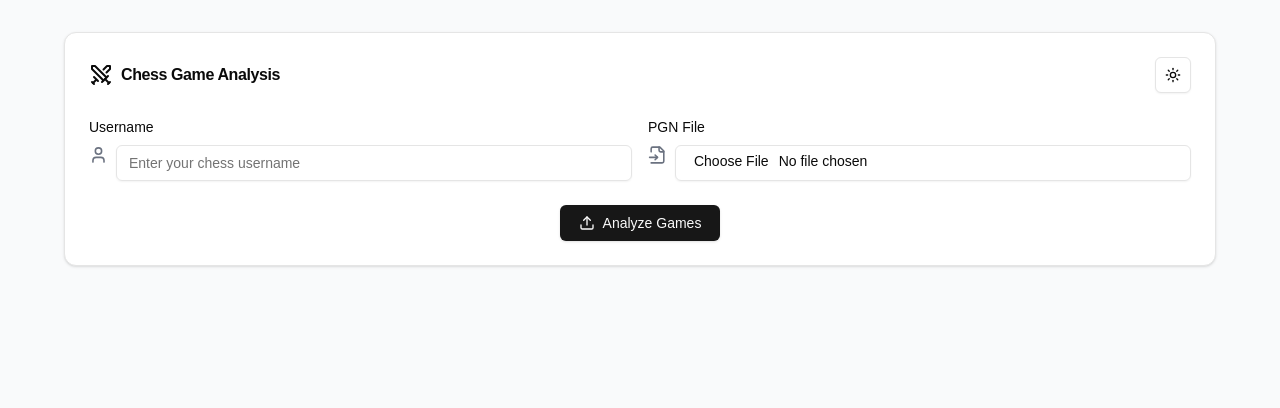
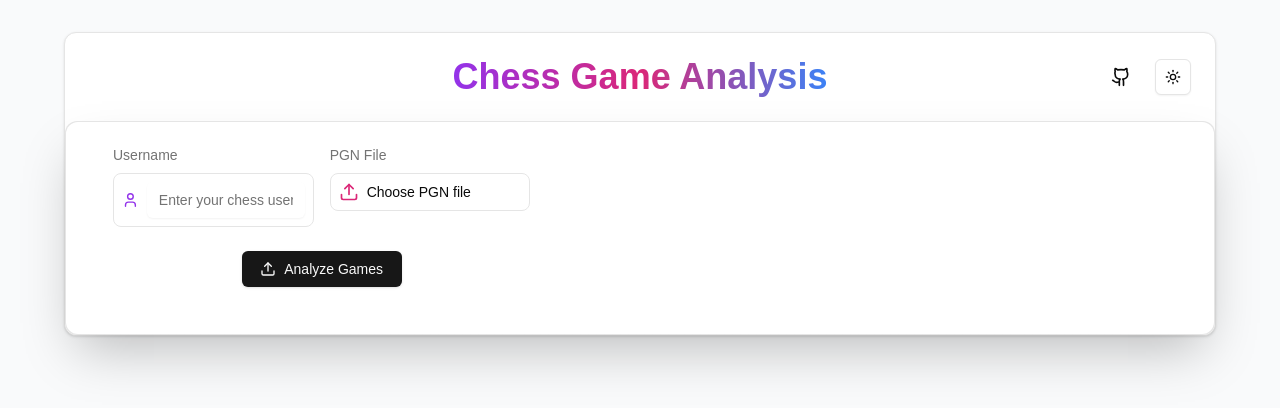
Before and after one commit to adysingh5711/LichessYearInReview, a Next.js app: page / in a window 1280 px wide. Shown: the top 408 px of the page. Built offline with nearby package versions, Linux system fonts and the light colour scheme.

Commit message:
Updated ui of overview

```diff
--- a/components/chess-analyzer.tsx
+++ b/components/chess-analyzer.tsx
@@ -12,6 +12,7 @@ import { Input } from "@/components/ui/input";
 import { Alert, AlertDescription } from "@/components/ui/alert";
 import { Tabs, TabsContent, TabsList, TabsTrigger } from "@/components/ui/tabs";
 import { Dialog, DialogContent } from "@/components/ui/dialog";
+import { MagicCard } from "@/components/ui/magic-card";
 
 // Chart components
 import {
@@ -481,41 +482,79 @@ const ChessAnalyzer = () => {
       <div className="max-w-6xl mx-auto space-y-8">
         <Card>
           <CardHeader>
-            <div className="flex items-center justify-between w-full">
-              <CardTitle className="flex items-center gap-2">
-                <Swords className="h-6 w-6" />
-                Chess Game Analysis
-              </CardTitle>
+            <div className="flex items-center justify-between w-full relative">
+              <div className="absolute right-0 flex items-center gap-2">
+                <a
+                  href="https://github.com/adysingh5711/LichessYearInReview"
+                  target="_blank"
+                  rel="noopener noreferrer"
+                  className="p-2 hover:bg-accent rounded-full transition-colors"
+                >
+                  <svg
+                    xmlns="http://www.w3.org/2000/svg"
+                    width="24"
+                    height="24"
+                    viewBox="0 0 24 24"
+                    fill="none"
+                    stroke="currentColor"
+                    strokeWidth="2"
+                    strokeLinecap="round"
+                    strokeLinejoin="round"
+                    className="w-5 h-5"
+                  >
+                    <path d="M15 22v-4a4.8 4.8 0 0 0-1-3.5c3 0 6-2 6-5.5.08-1.25-.27-2.48-1-3.5.28-1.15.28-2.35 0-3.5 0 0-1 0-3 1.5-2.64-.5-5.36-.5-8 0C6 2 5 2 5 2c-.3 1.15-.3 2.35 0 3.5A5.02 5.02 0 0 0 5 9c0 3.5 3 5.5 6 5.5-.39.49-.68 1.05-.85 1.65-.17.6-.22 1.23-.15 1.85v4" />
+                    <path d="M9 18c-4.51 2-5-2-7-2" />
+                  </svg>
+                </a>
                 <ModeToggle />
               </div>
+              <h1 className="text-4xl font-bold bg-gradient-to-r from-purple-600 via-pink-600 to-blue-500 bg-clip-text text-transparent mx-auto">
+                Chess Game Analysis
+              </h1>
+            </div>
           </CardHeader>
+          <MagicCard
+            className="p-6 shadow-2xl"
+            gradientColor={theme === "dark" ? "#262626" : "#f3f4f6"}
+          >
             <CardContent>
               <div className="grid gap-6">
                 <div className="flex gap-4 flex-col md:flex-row">
                   <div className="flex-1">
-                  <label className="block text-sm font-medium mb-2">
+                    <label className="block text-sm font-medium mb-2 text-muted-foreground">
                       Username
                     </label>
-                  <div className="flex gap-2">
-                    <User className="w-5 h-5 text-gray-500" />
+                    <div className="relative group">
+                      <div className="absolute inset-0 bg-gradient-to-r from-purple-500/20 to-pink-500/20 rounded-lg transition-opacity opacity-0 group-hover:opacity-100" />
+                      <div className="relative flex gap-2 items-center bg-background/50 backdrop-blur-sm rounded-lg p-2 border">
+                        <User className="w-5 h-5 text-purple-600" />
                         <Input
                           placeholder="Enter your chess username"
                           value={username}
                           onChange={(e) => setUsername(e.target.value)}
+                          className="border-0 bg-transparent focus-visible:ring-0"
                         />
                       </div>
                     </div>
+                  </div>
                   <div className="flex-1">
-                  <label className="block text-sm font-medium mb-2">
+                    <label className="block text-sm font-medium mb-2 text-muted-foreground">
                       PGN File
                     </label>
-                  <div className="flex gap-2">
-                    <FileInput className="w-5 h-5 text-gray-500" />
+                    <div className="relative group">
+                      <label className="relative flex gap-2 items-center cursor-pointer bg-background/50 backdrop-blur-sm rounded-lg p-2 border hover:bg-accent transition-colors">
+                        <div className="absolute inset-0 bg-gradient-to-r from-purple-500/20 to-pink-500/20 rounded-lg transition-opacity opacity-0 group-hover:opacity-100" />
+                        <Upload className="w-5 h-5 text-pink-600" />
+                        <span className="text-sm">
+                          {file ? file.name : "Choose PGN file"}
+                        </span>
                         <Input
                           type="file"
                           accept=".pgn"
                           onChange={handleFileChange}
+                          className="hidden"
                         />
+                      </label>
                     </div>
                   </div>
                 </div>
@@ -552,7 +591,9 @@ const ChessAnalyzer = () => {
                 )}
               </div>
             </CardContent>
+          </MagicCard>
         </Card>
+
 
         {/* Tabs and other content remain the same */}
 
@@ -567,60 +608,49 @@ const ChessAnalyzer = () => {
             </TabsList>
             <TabsContent value="overview">
               <div className="grid grid-cols-1 md:grid-cols-2 lg:grid-cols-3 xl:grid-cols-3 gap-4">
-                <Card className="dark:bg-black/10">
-                  <CardHeader>
-                    <CardTitle className="text-lg dark:text-gray-100">Results</CardTitle>
-                  </CardHeader>
-                  <CardContent className="dark:text-gray-200">
-                    <div className="space-y-2">
-                      <p>
-                        Total Games:{" "}
-                        {Object.values(stats.results).reduce(
-                          (a, b) => a + b,
-                          0
-                        )}
-                      </p>
+                <MagicCard
+                  className="h-full flex flex-col shadow-2xl p-6"
+                  gradientColor={theme === "dark" ? "#262626" : "#D9D9D955"}
+                >
+                  <h3 className="text-lg font-semibold dark:text-gray-100">Results</h3>
+                  <div className="space-y-2 dark:text-gray-200 mt-2">
+                    <p>Total Games: {totalGames}</p>
                     <p>Wins: {stats.results.wins}</p>
                     <p>Losses: {stats.results.losses}</p>
                     <p>Draws: {stats.results.draws}</p>
                   </div>
-                  </CardContent>
-                </Card>
+                </MagicCard>
 
-                <Card className="dark:bg-black/10">
-                  <CardHeader>
-                    <CardTitle className="text-lg dark:text-gray-100">Game Types</CardTitle>
-                  </CardHeader>
-                  <CardContent className="dark:text-gray-200">
-                    <div className="space-y-2">
+                <MagicCard
+                  className="h-full flex flex-col shadow-2xl p-6"
+                  gradientColor={theme === "dark" ? "#262626" : "#D9D9D955"}
+                >
+                  <h3 className="text-lg font-semibold dark:text-gray-100">Game Types</h3>
+                  <div className="space-y-2 dark:text-gray-200 mt-2">
                     {Object.entries(stats.gameTypes).map(([type, count]) => (
-                        <p key={type}>
-                          {type}: {count} games
-                        </p>
+                      <p key={type}>{type}: {count} games</p>
                     ))}
                   </div>
-                  </CardContent>
-                </Card>
+                </MagicCard>
 
-                <Card className="dark:bg-black/10">
-                  <CardHeader>
-                    <CardTitle className="text-lg dark:text-gray-100">Streaks</CardTitle>
-                  </CardHeader>
-                  <CardContent className="dark:text-gray-200">
-                    <div className="space-y-2">
+                <MagicCard
+                  className="h-full flex flex-col shadow-2xl p-6"
+                  gradientColor={theme === "dark" ? "#262626" : "#D9D9D955"}
+                >
+                  <h3 className="text-lg font-semibold dark:text-gray-100">Streaks</h3>
+                  <div className="space-y-2 dark:text-gray-200 mt-2">
                     <p>Longest Win Streak: {stats.streaks.winStreak}</p>
                     <p>Longest Loss Streak: {stats.streaks.lossStreak}</p>
                     <p>Longest Draw Streak: {stats.streaks.drawStreak}</p>
                   </div>
-                  </CardContent>
-                </Card>
+                </MagicCard>
 
-                <Card className="dark:bg-black/10">
-                  <CardHeader>
-                    <CardTitle className="text-lg dark:text-gray-100">Color Statistics</CardTitle>
-                  </CardHeader>
-                  <CardContent className="dark:text-gray-200">
-                    <div className="space-y-2">
+                <MagicCard
+                  className="h-full flex flex-col shadow-2xl p-6"
+                  gradientColor={theme === "dark" ? "#262626" : "#D9D9D955"}
+                >
+                  <h3 className="text-lg font-semibold dark:text-gray-100">Color Statistics</h3>
+                  <div className="space-y-2 dark:text-gray-200 mt-2">
                     <div>
                       <p className="font-medium">White:</p>
                       <p>Wins: {stats.colorStats.White.wins}</p>
@@ -634,57 +664,38 @@ const ChessAnalyzer = () => {
                       <p>Draws: {stats.colorStats.Black.draws}</p>
                     </div>
                   </div>
-                  </CardContent>
-                </Card>
-                <Card className="dark:bg-black/10">
-                  <CardHeader>
-                    <CardTitle className="text-lg dark:text-gray-100">
+                </MagicCard>
+
+                <MagicCard
+                  className="h-full flex flex-col shadow-2xl p-6"
+                  gradientColor={theme === "dark" ? "#262626" : "#D9D9D955"}
+                >
+                  <h3 className="text-lg font-semibold dark:text-gray-100">
                     Result Distribution by Game Length
-                    </CardTitle>
-                  </CardHeader>
-                  <CardContent className="dark:text-gray-200">
+                  </h3>
+                  <div className="dark:text-gray-200 mt-2">
                     <div className="grid grid-cols-1 md:grid-cols-3 gap-4">
                       <div className="space-y-2">
                         <h3 className="font-medium">Wins</h3>
-                        <p>
-                          Average:{" "}
-                          {stats.resultDistribution.wins.average.toFixed(1)}{" "}
-                          moves
-                        </p>
-                        <p>
-                          Shortest: {stats.resultDistribution.wins.shortest}
-                        </p>
+                        <p>Average: {stats.resultDistribution.wins.average.toFixed(1)} moves</p>
+                        <p>Shortest: {stats.resultDistribution.wins.shortest}</p>
                         <p>Longest: {stats.resultDistribution.wins.longest}</p>
                       </div>
                       <div className="space-y-2">
                         <h3 className="font-medium">Losses</h3>
-                        <p>
-                          Average:{" "}
-                          {stats.resultDistribution.losses.average.toFixed(1)}{" "}
-                          moves
-                        </p>
-                        <p>
-                          Shortest: {stats.resultDistribution.losses.shortest}
-                        </p>
-                        <p>
-                          Longest: {stats.resultDistribution.losses.longest}
-                        </p>
+                        <p>Average: {stats.resultDistribution.losses.average.toFixed(1)} moves</p>
+                        <p>Shortest: {stats.resultDistribution.losses.shortest}</p>
+                        <p>Longest: {stats.resultDistribution.losses.longest}</p>
                       </div>
                       <div className="space-y-2">
                         <h3 className="font-medium">Draws</h3>
-                        <p>
-                          Average:{" "}
-                          {stats.resultDistribution.draws.average.toFixed(1)}{" "}
-                          moves
-                        </p>
-                        <p>
-                          Shortest: {stats.resultDistribution.draws.shortest}
-                        </p>
+                        <p>Average: {stats.resultDistribution.draws.average.toFixed(1)} moves</p>
+                        <p>Shortest: {stats.resultDistribution.draws.shortest}</p>
                         <p>Longest: {stats.resultDistribution.draws.longest}</p>
                       </div>
                     </div>
-                  </CardContent>
-                </Card>
+                  </div>
+                </MagicCard>
               </div>
             </TabsContent>
             <TabsContent value="openings">
--- a/components/ui/button.tsx
+++ b/components/ui/button.tsx
@@ -9,16 +9,13 @@ const buttonVariants = cva(
   {
     variants: {
       variant: {
-        default:
-          "bg-primary text-primary-foreground shadow hover:bg-primary/90",
-        destructive:
-          "bg-destructive text-destructive-foreground shadow-sm hover:bg-destructive/90",
-        outline:
-          "border border-input bg-background shadow-sm hover:bg-accent hover:text-accent-foreground",
-        secondary:
-          "bg-secondary text-secondary-foreground shadow-sm hover:bg-secondary/80",
+        default: "bg-primary text-primary-foreground shadow hover:bg-primary/90",
+        destructive: "bg-destructive text-destructive-foreground shadow-sm hover:bg-destructive/90",
+        outline: "border border-input bg-background shadow-sm hover:bg-accent hover:text-accent-foreground",
+        secondary: "bg-secondary text-secondary-foreground shadow-sm hover:bg-secondary/80",
         ghost: "hover:bg-accent hover:text-accent-foreground",
         link: "text-primary underline-offset-4 hover:underline",
+        "primary-gradient": "bg-gradient-to-r from-blue-500 to-purple-500 text-white hover:bg-gradient-to-r hover:from-purple-500 hover:to-blue-500",
       },
       size: {
         default: "h-9 px-4 py-2",
@@ -36,7 +33,7 @@ const buttonVariants = cva(
 
 export interface ButtonProps
   extends React.ButtonHTMLAttributes<HTMLButtonElement>,
-    VariantProps<typeof buttonVariants> {
+  VariantProps<typeof buttonVariants> {
   asChild?: boolean
 }
 
--- /dev/null
+++ b/components/ui/magic-card.tsx
@@ -0,0 +1,106 @@
+"use client";
+
+import { motion, useMotionTemplate, useMotionValue } from "motion/react";
+import React, { useCallback, useEffect, useRef } from "react";
+
+import { cn } from "@/lib/utils";
+
+interface MagicCardProps extends React.HTMLAttributes<HTMLDivElement> {
+  gradientSize?: number;
+  gradientColor?: string;
+  gradientOpacity?: number;
+  gradientFrom?: string;
+  gradientTo?: string;
+}
+
+export function MagicCard({
+  children,
+  className,
+  gradientSize = 200,
+  gradientColor = "#262626",
+  gradientOpacity = 0.8,
+  gradientFrom = "#9E7AFF",
+  gradientTo = "#FE8BBB",
+}: MagicCardProps) {
+  const cardRef = useRef<HTMLDivElement>(null);
+  const mouseX = useMotionValue(-gradientSize);
+  const mouseY = useMotionValue(-gradientSize);
+
+  const handleMouseMove = useCallback(
+    (e: MouseEvent) => {
+      if (cardRef.current) {
+        const { left, top } = cardRef.current.getBoundingClientRect();
+        const clientX = e.clientX;
+        const clientY = e.clientY;
+        mouseX.set(clientX - left);
+        mouseY.set(clientY - top);
+      }
+    },
+    [mouseX, mouseY],
+  );
+
+  const handleMouseOut = useCallback(
+    (e: MouseEvent) => {
+      if (!e.relatedTarget) {
+        document.removeEventListener("mousemove", handleMouseMove);
+        mouseX.set(-gradientSize);
+        mouseY.set(-gradientSize);
+      }
+    },
+    [handleMouseMove, mouseX, gradientSize, mouseY],
+  );
+
+  const handleMouseEnter = useCallback(() => {
+    document.addEventListener("mousemove", handleMouseMove);
+    mouseX.set(-gradientSize);
+    mouseY.set(-gradientSize);
+  }, [handleMouseMove, mouseX, gradientSize, mouseY]);
+
+  useEffect(() => {
+    document.addEventListener("mousemove", handleMouseMove);
+    document.addEventListener("mouseout", handleMouseOut);
+    document.addEventListener("mouseenter", handleMouseEnter);
+
+    return () => {
+      document.removeEventListener("mousemove", handleMouseMove);
+      document.removeEventListener("mouseout", handleMouseOut);
+      document.removeEventListener("mouseenter", handleMouseEnter);
+    };
+  }, [handleMouseEnter, handleMouseMove, handleMouseOut]);
+
+  useEffect(() => {
+    mouseX.set(-gradientSize);
+    mouseY.set(-gradientSize);
+  }, [gradientSize, mouseX, mouseY]);
+
+  return (
+    <div
+      ref={cardRef}
+      className={cn("group relative flex size-full rounded-xl", className)}
+    >
+      <div className="absolute inset-px z-10 rounded-xl bg-background" />
+      <div className="relative z-30">{children}</div>
+      <motion.div
+        className="pointer-events-none absolute inset-px z-10 rounded-xl opacity-0 transition-opacity duration-300 group-hover:opacity-100"
+        style={{
+          background: useMotionTemplate`
+            radial-gradient(${gradientSize}px circle at ${mouseX}px ${mouseY}px, ${gradientColor}, transparent 100%)
+          `,
+          opacity: gradientOpacity,
+        }}
+      />
+      <motion.div
+        className="pointer-events-none absolute inset-0 rounded-xl bg-border duration-300 group-hover:opacity-100"
+        style={{
+          background: useMotionTemplate`
+            radial-gradient(${gradientSize}px circle at ${mouseX}px ${mouseY}px,
+              ${gradientFrom},
+              ${gradientTo},
+              hsl(var(--border)) 100%
+            )
+          `,
+        }}
+      />
+    </div>
+  );
+}
--- a/package.json
+++ b/package.json
@@ -25,6 +25,7 @@
     "html-to-image": "^1.11.11",
     "jsdom": "^26.0.0",
     "lucide-react": "^0.469.0",
+    "motion": "^12.4.0",
     "next": "15.1.3",
     "next-themes": "^0.4.4",
     "postcss": "^8.5.1",
```
Also changed, not shown: globals.css (+29 -0 lines), 1 other file (tests, documents, lock files or other folders). Lines whose indentation alone changed are shown as unchanged.
